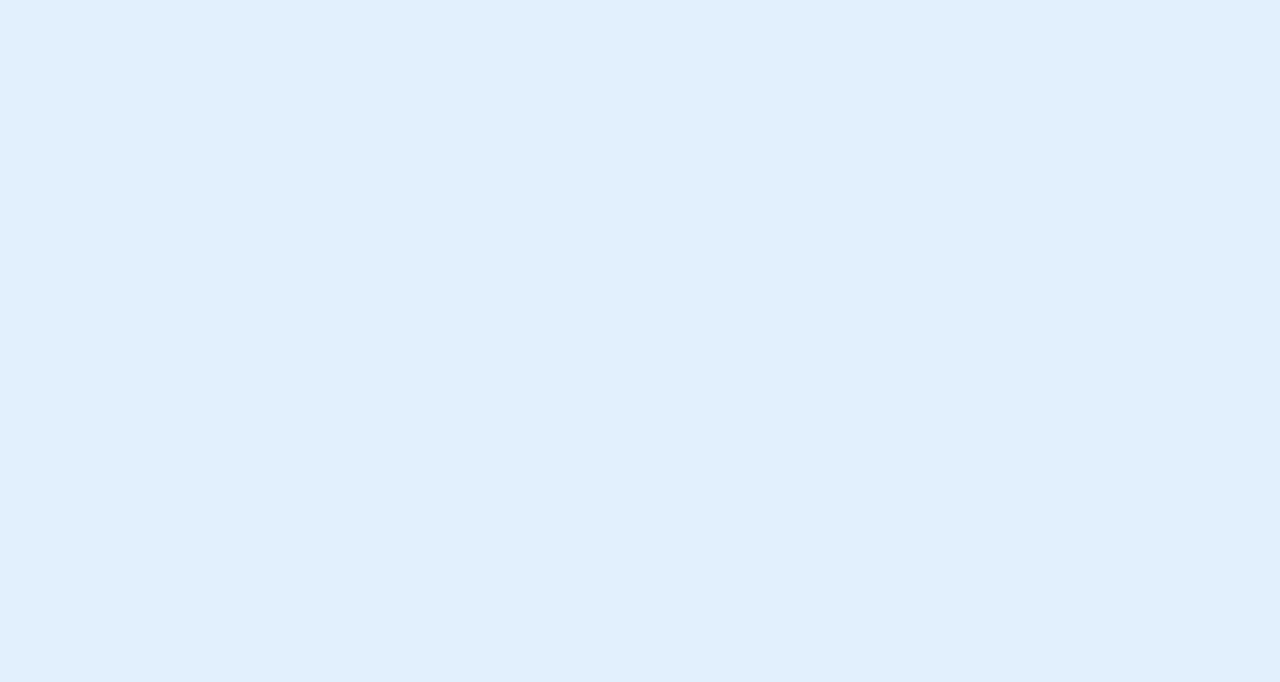
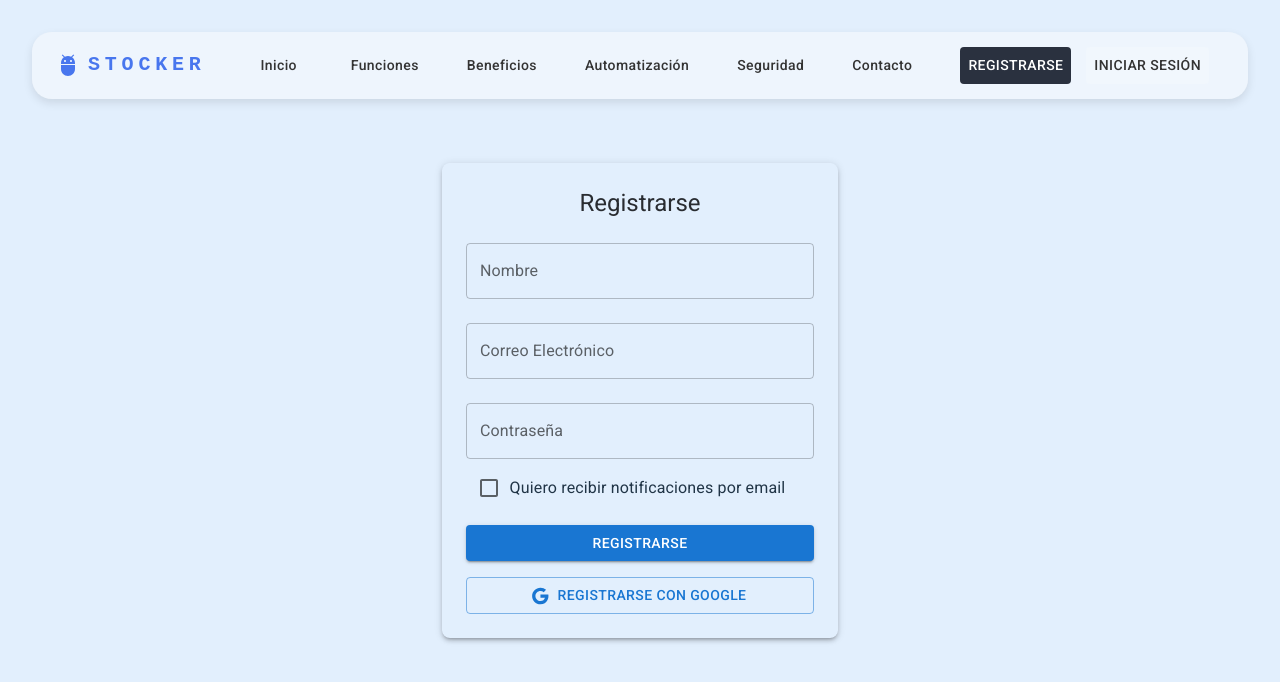
Before and after one commit to No-Country-simulation/equipo-c24-33-t-webapp, a React (Vite) app: page /register in a window 1280 px wide. Before the commit this address had no page. Shown: the top 682 px of the page. Built offline with nearby package versions, Linux system fonts and the light colour scheme.

Commit message:
register page

```diff
--- a/src/App.jsx
+++ b/src/App.jsx
@@ -2,6 +2,7 @@ import { BrowserRouter as Router, Routes, Route } from 'react-router-dom';
 import Home from './pages/Home';
 import './App.css';
 import LoginPage from './pages/LoginPage';
+import RegisterPage from './pages/RegisterPage';
 
 const App = () => {
   return (
@@ -9,6 +10,7 @@ const App = () => {
       <Routes>
         <Route path="/" element={<Home />} />
         <Route path="/login" element={<LoginPage />} />
+        <Route path="/register" element={<RegisterPage />} />
       </Routes>
     </Router>
   );
--- /dev/null
+++ b/src/components/RegisterForm.jsx
@@ -0,0 +1,67 @@
+import React, { useState } from 'react';
+import { TextField, Button, Box, Typography, Container, FormControlLabel, Checkbox } from '@mui/material';
+import { Google as GoogleIcon } from '@mui/icons-material';
+
+export default function RegisterForm({ onRegister }) {
+  const [name, setName] = useState('');
+  const [email, setEmail] = useState('');
+  const [password, setPassword] = useState('');
+  const [subscribe, setSubscribe] = useState(false);
+
+  const handleSubmit = (event) => {
+    event.preventDefault();
+    if (onRegister) onRegister({ name, email, password, subscribe });
+  };
+
+  return (
+    <Container maxWidth="xs">
+      <Box sx={{ mt: 8, p: 3, boxShadow: 3, borderRadius: 2 }}>
+        <Typography variant="h5" component="h1" gutterBottom>
+          Registrarse
+        </Typography>
+        <form onSubmit={handleSubmit}>
+          <TextField
+            fullWidth
+            label="Nombre"
+            variant="outlined"
+            margin="normal"
+            value={name}
+            onChange={(e) => setName(e.target.value)}
+          />
+          <TextField
+            fullWidth
+            label="Correo Electrónico"
+            variant="outlined"
+            margin="normal"
+            value={email}
+            onChange={(e) => setEmail(e.target.value)}
+          />
+          <TextField
+            fullWidth
+            label="Contraseña"
+            variant="outlined"
+            margin="normal"
+            type="password"
+            value={password}
+            onChange={(e) => setPassword(e.target.value)}
+          />
+          <FormControlLabel
+            control={<Checkbox checked={subscribe} onChange={(e) => setSubscribe(e.target.checked)} />}
+            label="Quiero recibir notificaciones por email"
+          />
+          <Button type="submit" variant="contained" color="primary" fullWidth sx={{ mt: 2 }}>
+            Registrarse
+          </Button>
+        </form>
+        <Button
+          variant="outlined"
+          fullWidth
+          startIcon={<GoogleIcon />}
+          sx={{ mt: 2 }}
+        >
+          Registrarse con Google
+        </Button>
+      </Box>
+    </Container>
+  );
+}
--- /dev/null
+++ b/src/pages/RegisterPage.jsx
@@ -0,0 +1,16 @@
+import React from "react";
+import RegisterForm from "../components/RegisterForm";
+import ResponsiveAppBar from "../components/ResponsiveAppBar";
+const RegisterPage = () => {
+  const handleRegister = (userData) => {
+    console.log("Usuario registrado:", userData);
+  };
+  return (
+    <div>
+      <ResponsiveAppBar />
+      <RegisterForm onRegister={handleRegister} />
+    </div>
+  );
+};
+
+export default RegisterPage;
```
